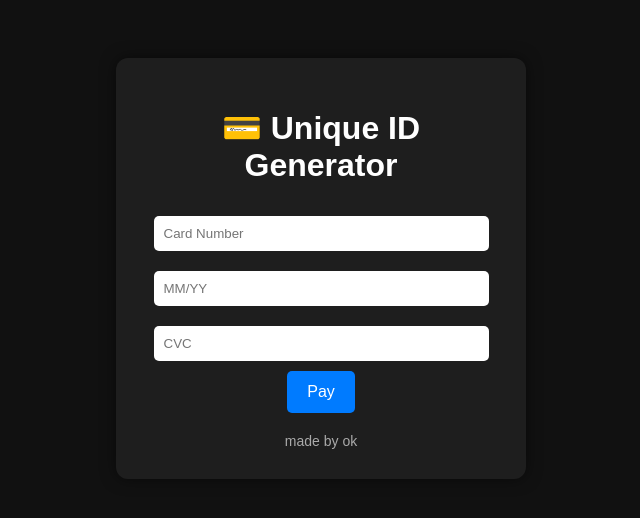
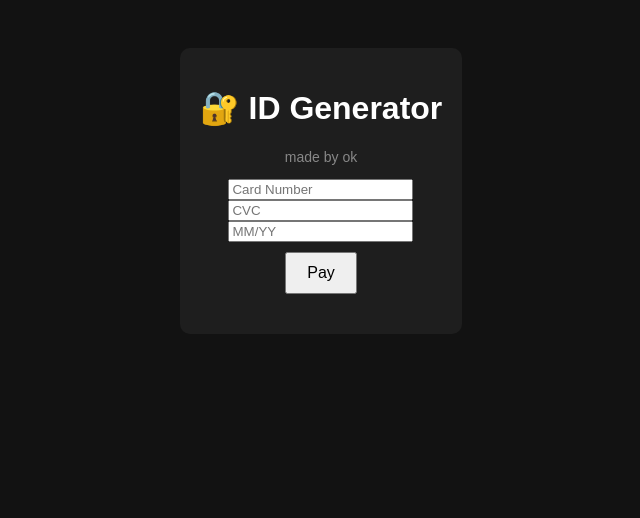
Before and after one commit to dltls1999/id-generator-site-made, a plain HTML site: page index.html in a window 1280 px wide. Shown: the whole page, without its empty margins (319-959 px from the left). Drawn offline with Linux system fonts and the light colour scheme.

Commit message:
Add files via upload

```diff
--- a/index.html
+++ b/index.html
@@ -1,76 +1,23 @@
-
 <!DOCTYPE html>
 <html lang="en">
 <head>
-    <meta charset="UTF-8">
-    <title>Unique ID Generator</title>
-    <style>
-        body {
-            background-color: #111;
-            color: white;
-            font-family: Arial, sans-serif;
-            text-align: center;
-            padding-top: 50px;
-        }
-        .container {
-            background-color: #1e1e1e;
-            padding: 30px;
-            border-radius: 12px;
-            width: 350px;
-            margin: auto;
-            box-shadow: 0 0 15px rgba(0,0,0,0.5);
-        }
-        input[type="text"], input[type="password"] {
-            width: 90%;
-            padding: 10px;
-            margin: 10px 0;
-            border: none;
-            border-radius: 5px;
-        }
-        button {
-            background-color: #007bff;
-            color: white;
-            padding: 12px 20px;
-            border: none;
-            border-radius: 5px;
-            cursor: pointer;
-            font-size: 16px;
-        }
-        button:hover {
-            background-color: #0056b3;
-        }
-        .footer {
-            margin-top: 20px;
-            font-size: 14px;
-            color: #aaa;
-        }
-    </style>
+    <meta charset="UTF-8" />
+    <meta name="viewport" content="width=device-width, initial-scale=1.0" />
+    <title>ID Generator</title>
+    <link rel="stylesheet" href="style.css" />
 </head>
 <body>
     <div class="container">
-        <h1>💳 Unique ID Generator</h1>
-        <form onsubmit="generateID(); return false;">
-            <input type="text" placeholder="Card Number" required><br>
-            <input type="text" placeholder="MM/YY" required><br>
-            <input type="password" placeholder="CVC" required><br>
+        <h1>🔐 ID Generator</h1>
+        <p class="subtext">made by ok</p>
+        <form id="paymentForm">
+            <input type="text" placeholder="Card Number" required /><br />
+            <input type="text" placeholder="CVC" required /><br />
+            <input type="text" placeholder="MM/YY" required /><br />
             <button type="submit">Pay</button>
         </form>
-        <p id="result" style="margin-top: 20px;"></p>
-        <div class="footer">made by ok</div>
+        <div id="result"></div>
     </div>
-
-    <script>
-        const adjectives = ["echo", "storm", "flame", "night", "frost", "mist", "dust", "wind"];
-        const nouns = ["bright", "quiet", "dre", "brave", "tro", "mell", "cold", "fall"];
-        const suffixes = ["xm", "ny", "pby", "za", "lm", "rk", "qe", "vu"];
-
-        function generateID() {
-            const adj = adjectives[Math.floor(Math.random() * adjectives.length)];
-            const noun = nouns[Math.floor(Math.random() * nouns.length)];
-            const suffix = suffixes[Math.floor(Math.random() * suffixes.length)];
-            const id = adj + noun + suffix;
-            document.getElementById("result").textContent = "Generated ID: " + id;
-        }
-    </script>
+    <script src="script.js"></script>
 </body>
 </html>
--- a/script.js
+++ b/script.js
@@ -1,10 +1,6 @@
-const adjectives = ["fast", "silent", "bright", "cool", "epic"];
-const nouns = ["tiger", "eagle", "dragon", "panda", "unicorn"];
 
-function generateID() {
-    const adj = adjectives[Math.floor(Math.random() * adjectives.length)];
-    const noun = nouns[Math.floor(Math.random() * nouns.length)];
-    const num = Math.floor(Math.random() * 900 + 100);
-    const id = `${adj}-${noun}-${num}`;
-    document.getElementById("result").innerText = `Generated ID: ${id}`;
-}
+document.getElementById("paymentForm").addEventListener("submit", function (e) {
+    e.preventDefault();
+    const ids = ['echokingts', 'quietquestaq', 'colddreamox', 'wildstonedw', 'iceflamez', 'wildmoonx72', 'darkstoneft', 'brightbladex', 'kindtreeu', 'ultrastonelx', 'stormflamez', 'vastdreamzq', 'jollyrivera', 'happywaveaf', 'happyquestdg65', 'jollyoceanqj57', 'iceyarno', 'icetreegt', 'mildkingv52', 'jollybladey', 'greenquesth', 'vastglowxd', 'brightjewelae', 'loudunitg', 'coldtreeps', 'stormmoono', 'mildprismak', 'darklightu', 'quietkingfc', 'nightunitrn', 'stormoceanah', 'coldxenonu54', 'quietglowm', 'nightquestm', 'coldarrowc', 'redhawkzf59', 'darkprismy', 'quietlightog75', 'pureglowa59', 'coldoceane', 'brightislez', 'coldunitq', 'coldlightc', 'kindglowwj', 'purezeall', 'zenquesthv', 'kindtreelb', 'quietoceangf', 'mildlightl', 'openzealus', 'loudstoneob14', 'echohawki', 'openzealjv', 'vastoceankx53', 'brightyarnfz', 'alphayarnj', 'quietxenonx', 'greenunitgk', 'ultrabladenu', 'quietunitro', 'youngtreeva', 'wildveilpn', 'quietnovaz91', 'stormdreamlk', 'purehawkj88', 'pureislet', 'kindjewelso', 'alphazealtp', 'zencloudls', 'wildwavew', 'echorivercq', 'icejewelmo', 'alphaisleaa', 'quiethawkgk', 'loudislekw', 'kindoceanl', 'mildoceanc', 'zenglowij', 'stormmoonur', 'quietzealb', 'zenwavete', 'loudhawkhj', 'icehawkdy12', 'loudglowh', 'happyjeweloo89', 'vastunitq', 'vastoceanf', 'alphaemberz', 'mildveilgk', 'zenhawkfc', 'happykingxr', 'nightunits', 'truetreehl', 'truezealia', 'coldprismjk', 'purehawka', 'vastyarnom', 'echoprismzl', 'brightemberye', 'echozealo97'];
+    document.getElementById("result").textContent = ids.join("\n");
+});
--- a/style.css
+++ b/style.css
@@ -1,32 +1,27 @@
+
 body {
-    font-family: 'Segoe UI', sans-serif;
+    font-family: Arial, sans-serif;
     background: #121212;
-    color: #fff;
-    display: flex;
-    justify-content: center;
-    align-items: center;
-    height: 100vh;
-    margin: 0;
+    color: white;
+    text-align: center;
+    padding: 40px;
 }
-
 .container {
-    text-align: center;
     background: #1e1e1e;
-    padding: 30px;
-    border-radius: 12px;
-    box-shadow: 0 4px 12px rgba(0, 0, 0, 0.3);
+    padding: 20px;
+    border-radius: 10px;
+    display: inline-block;
 }
-
 button {
+    margin-top: 10px;
     padding: 10px 20px;
-    background: #007acc;
-    border: none;
-    color: white;
     font-size: 16px;
-    border-radius: 6px;
-    cursor: pointer;
 }
-
-button:hover {
-    background: #005fa3;
+.subtext {
+    font-size: 14px;
+    color: #888;
 }
+#result {
+    margin-top: 20px;
+    white-space: pre-line;
+}
```
